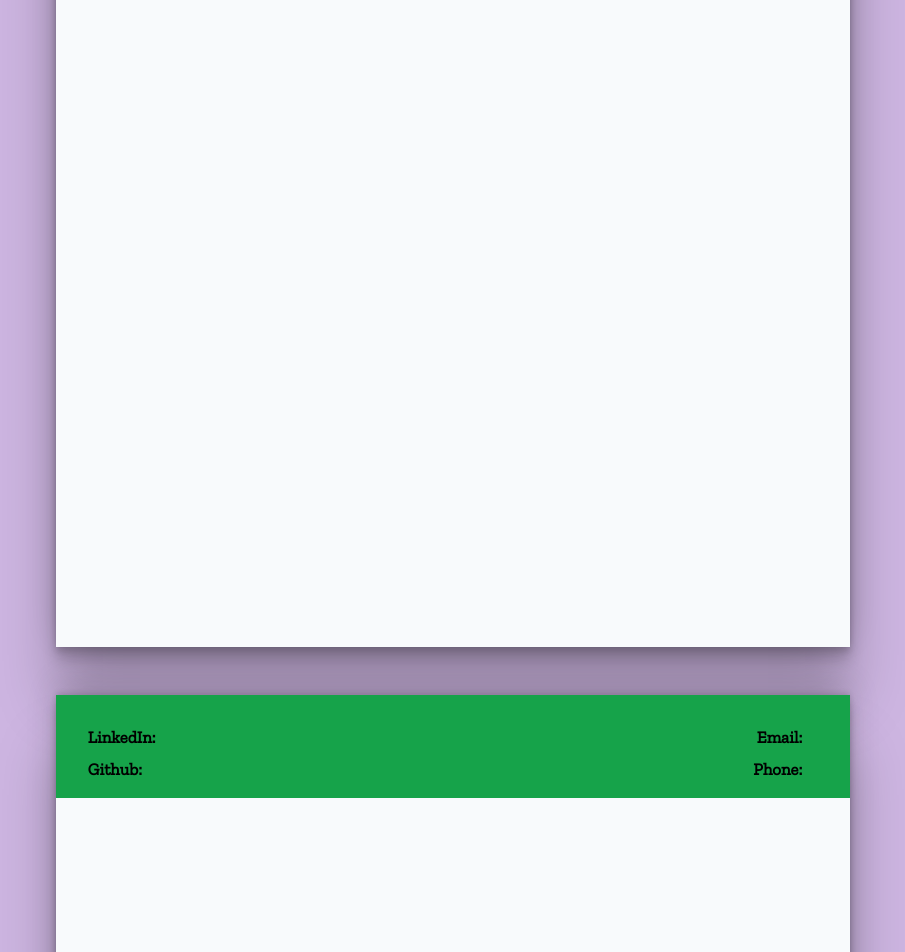
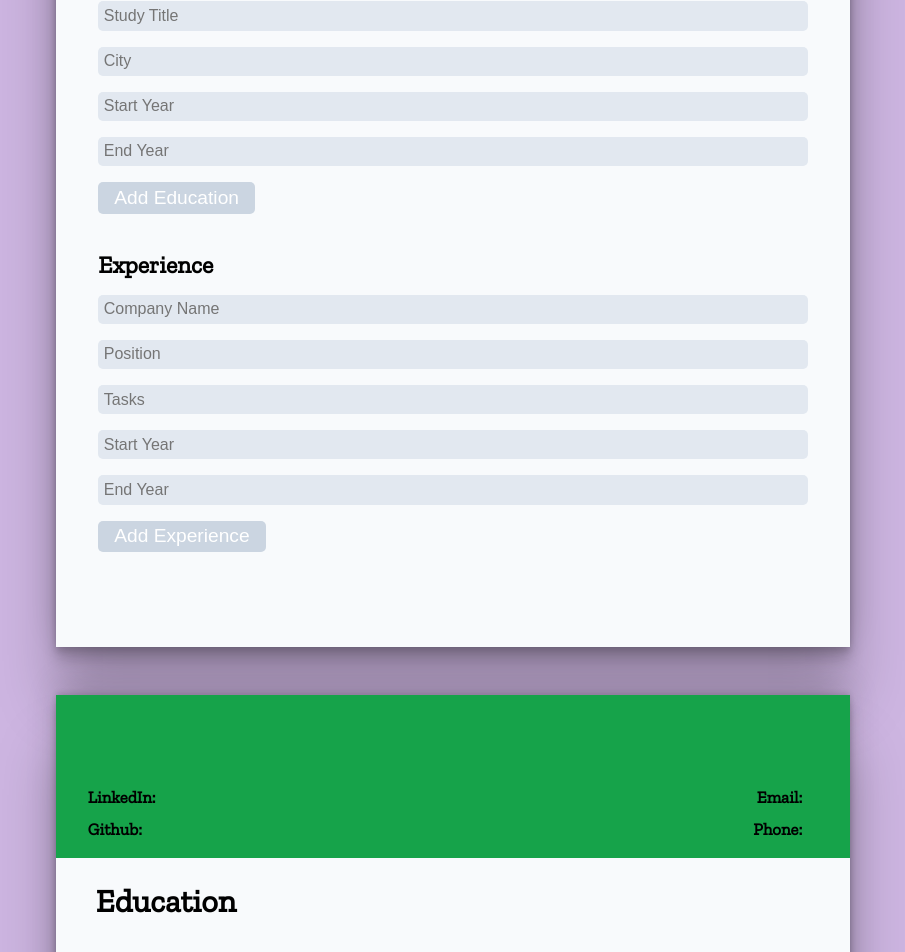
Before and after one commit to Nudd3/cv-project-hooks, a React (Vite) app: page / in a window 1280 px wide. Shown: the part 540-1492 px from the top of the page, without its empty margins (187-1092 px from the left). Built offline with nearby package versions, Linux system fonts and the light colour scheme.

Commit message:
worked on educational and educationalRender to work

```diff
--- a/package.json
+++ b/package.json
@@ -11,7 +11,8 @@
   "dependencies": {
     "react": "^18.2.0",
     "react-dom": "^18.2.0",
-    "sass": "^1.57.1"
+    "sass": "^1.57.1",
+    "uniqid": "^5.4.0"
   },
   "devDependencies": {
     "@types/react": "^18.0.26",
--- a/src/App.jsx
+++ b/src/App.jsx
@@ -2,6 +2,9 @@ import { useState } from 'react';
 
 import General from './components/General';
 import GeneralRender from './components/GeneralRender';
+import Educational from './components/Educational';
+import EducationalRender from './components/EducationalRender';
+import Experience from './components/Experience';
 import './App.scss';
 
 const App = () => {
@@ -24,18 +27,31 @@ const App = () => {
     }));
   };
 
+  const educationHandler = (newEducation) => {
+    console.log(typeof educational)
+    setEducational(educational => [...educational, newEducation]);
+    console.log(typeof educational)
+  };
+
+  const deleteEducationHandler = id => {
+    const newEducations = educational.filter(ed => ed.id !== id);
+    setEducational(newEducations);
+  }
   //const handleEducationalChanage
 
   return (
     <div className='App'>
       <div className='app-container'>
         <div className='cv-form-container'>
-          <General generalHandler={generalHandler} general={general} />
+          <General generalHandler={generalHandler} /*general={general}*/General/>
+          <Educational educationHandler={educationHandler}/>
+          <Experience />
         </div>
       </div>
       <div className='app-container'>
         <div className='paper-preview'>
           <GeneralRender general={general} />
+          <EducationalRender educational={educational} deleteEducationHandler={deleteEducationHandler} />
         </div>
       </div>
     </div>
--- /dev/null
+++ b/src/components/Educational.jsx
@@ -0,0 +1,84 @@
+import React, { useState } from 'react';
+import '../styles/educational.scss';
+import uniqid from 'uniqid';
+
+const Educational = props => {
+
+  const [education, setEducation] = useState({
+    schoolName: '',
+    studyTitle: '',
+    city: '',
+    startYear: '',
+    endYear: '',
+  });
+
+  const handleChange = (e) => {
+    const target = e.target;
+    const name = target.name;
+    setEducation(education => ({...education, [name]: target.value}));
+  }
+
+  const onSubmitEducation = (e) => {
+    e.preventDefault();
+
+    props.educationHandler({...education, id: uniqid() });
+    console.log(education);
+
+  }
+
+  return (
+    <form className='educational-form' onSubmit={onSubmitEducation}>
+          <h1 className='section-title'>Education</h1>
+          <input
+            className='form-input'
+            type='text'
+            name='schoolName'
+            id='schoolName'
+            // value={schoolName}
+            onChange={handleChange}
+            placeholder='School Name'
+          />
+          <input
+            className='form-input'
+            type='text'
+            name='studyTitle'
+            id='studyTitle'
+            // value={studyTitle}
+            onChange={handleChange}
+            placeholder='Study Title'
+          />
+
+          <input
+            className='form-input'
+            type='text'
+            name='city'
+            id='city'
+            // value={city}
+            onChange={handleChange}
+            placeholder='City'
+          />
+
+          <input
+            className='form-input'
+            type='number'
+            name='startYear'
+            id='startYear'
+            // value={startYear}
+            onChange={handleChange}
+            placeholder='Start Year'
+          />
+          <input
+            className='form-input'
+            type='number'
+            name='endYear'
+            id='endYear'
+            // value={endYear}
+            onChange={handleChange}
+            placeholder='End Year'
+          />
+          <button className='add-btn' type='submit'>Add Education</button>
+        </form>
+  )
+}
+
+export default Educational;
--- /dev/null
+++ b/src/components/EducationalRender.jsx
@@ -0,0 +1,41 @@
+import React from 'react';
+
+const EducationalRender = props => {
+
+
+  return (
+    <div className='educational-preview'>
+        <div className='container'>
+          <h1 className='preview-title'>Education</h1>
+
+          {props.educational.map((education) => {
+            return (
+              <div key={education.id} className='education-container delete-btn-div'>
+                <div className='education-upper'>
+                  <div className='title-container'>
+                    <h1 className='school-name'>{education.schoolName}</h1>
+                    <button oncl
+                      className='visible'
+                      onClick={() => props.deleteEducationHandler(education.id)}
+                    >
+                      Delete
+                    </button>
+                  </div>
+                  <h1>{education.city}</h1>
+                </div>
+                <div className='education-lower'>
+                  <h1>{education.studyTitle}</h1>
+                  <h1>
+                    {education.startYear} - {education.endYear}
+                  </h1>
+                </div>
+              </div>
+            );
+          })}
+        </div>
+      </div>
+  )
+
+}
+
+export default EducationalRender;
--- /dev/null
+++ b/src/components/Experience.jsx
@@ -0,0 +1,72 @@
+import React from 'react';
+import '../styles/experience.scss'
+const Experience = props => {
+
+  const onSubmitExperience = (e) => {
+
+    e.preventDefault();
+
+    for(let i = 0; i < e.target.length; i++){
+      console.log(e.target[i].value);
+    }
+  }
+
+  return (
+    <form className='experience-form' onSubmit={onSubmitExperience}>
+          <h1 className='section-title'>Experience</h1>
+          <input
+            className='form-input'
+            type='text'
+            // value={companyName}
+            id='companyName'
+            name='companyName'
+            // onChange={this.handleChange}
+            placeholder='Company Name'
+          />
+
+          <input
+            className='form-input'
+            type='text'
+            // value={position}
+            id='position'
+            name='position'
+            // onChange={this.handleChange}
+            placeholder='Position'
+          />
+
+          <input
+            className='form-input'
+            type='text'
+            // value={tasks}
+            id='tasks'
+            name='tasks'
+            // onChange={this.handleChange}
+            placeholder='Tasks'
+          />
+          <input
+            className='form-input'
+            type='number'
+            // value={startYear}
+            id='startYear'
+            name='startYear'
+            // onChange={this.handleChange}
+            placeholder='Start Year'
+          />
+
+          <input
+            className='form-input'
+            type='number'
+            // value={endYear}
+            id='endYear'
+            name='endYear'
+            // onChange={this.handleChange}
+            placeholder='End Year'
+          />
+          <button className='add-btn' type='submit'>
+            Add Experience
+          </button>
+        </form>
+  )
+}
+
+export default Experience;
--- a/src/components/General.jsx
+++ b/src/components/General.jsx
@@ -1,5 +1,6 @@
 import React from 'react';
 import '../styles/general.scss';
+
 const General = (props) => {
 
   const handleChange = (e) => {
@@ -19,7 +20,7 @@ const General = (props) => {
           name='firstName'
           type='text'
           id='firstName'
-          value={props.general.firstName}
+          // value={props.general.firstName}
           onChange={handleChange}
           placeholder='First Name'
         />
--- /dev/null
+++ b/src/styles/educational.scss
@@ -0,0 +1,102 @@
+@import './mixins';
+// Form
+.educational-form {
+  @include form-basics;
+
+  .form-input {
+    @include form-input;
+  }
+
+  .add-btn {
+    @include add-btn;
+  }
+}
+
+.section-title {
+  font-size: 1.5rem;
+}
+
+// Preview
+.educational-preview {
+  display: flex;
+  flex-direction: column;
+  justify-content: space-around;
+
+  padding-top: 1.5rem;
+
+  .container {
+    width: 90%;
+    display: flex;
+    flex-direction: column;
+    align-self: center;
+    border-bottom: 2px solid black;
+    padding-bottom: 1rem;
+  }
+
+  .preview-title {
+    font-size: 2rem;
+    padding-bottom: 1rem;
+  }
+
+  .education-container {
+    display: flex;
+    flex-direction: column;
+    gap: 0.5rem;
+
+    &:not(:last-child) {
+      padding-bottom: 1rem;
+    }
+  }
+
+  .education-upper {
+    font-size: 0.8rem;
+    display: flex;
+    justify-content: space-between;
+
+    .school-name {
+      color: #16a34a;
+    }
+  }
+  .education-lower {
+    font-size: 0.6rem;
+    display: flex;
+    justify-content: space-between;
+  }
+}
+
+.delete-btn-div {
+  display: flex;
+}
+
+.title-container {
+  display: flex;
+  gap: 1rem;
+
+  button {
+    background-color: #a32d16;
+    color: #fff;
+    border-radius: 5px;
+    font-size: 1rem;
+    font-weight: 800;
+
+    &:hover {
+      cursor: pointer;
+      background-color: #b9422b;
+      color: #000;
+    }
+    &:active {
+      transform: scale(0.95);
+    }
+  }
+}
+
+.visible {
+  display: none;
+  padding: 5px 10px;
+  border: none;
+  appearance: none;
+}
+
+.delete-btn-div:hover .visible {
+  display: block;
+}
--- /dev/null
+++ b/src/styles/experience.scss
@@ -0,0 +1,103 @@
+@import '../styles/mixins';
+
+// Form
+.experience-form {
+  @include form-basics;
+
+  .form-input {
+    @include form-input;
+  }
+
+  .add-btn {
+    @include add-btn;
+  }
+}
+
+.section-title {
+  font-size: 1.5rem;
+}
+
+// Preview
+.experience-preview {
+  display: flex;
+  flex-direction: column;
+  justify-content: space-around;
+
+  padding-top: 1.5rem;
+
+  .container {
+    width: 90%;
+    display: flex;
+    flex-direction: column;
+    align-self: center;
+    border-bottom: 2px solid black;
+    padding-bottom: 1rem;
+  }
+
+  .preview-title {
+    font-size: 2rem;
+    padding-bottom: 1rem;
+  }
+
+  .experience-container {
+    display: flex;
+    flex-direction: column;
+    gap: 0.5rem;
+
+    &:not(:last-child) {
+      padding-bottom: 1rem;
+    }
+  }
+
+  .experience-upper {
+    font-size: 0.8rem;
+    display: flex;
+    justify-content: space-between;
+
+    .company-name {
+      color: #16a34a;
+    }
+  }
+  .experience-lower {
+    font-size: 0.6rem;
+    display: flex;
+    justify-content: space-between;
+  }
+
+  .delete-btn-div {
+    display: flex;
+  }
+
+  .title-container {
+    display: flex;
+    gap: 1rem;
+
+    button {
+      background-color: #a32d16;
+      color: #fff;
+      border-radius: 5px;
+      font-size: 1rem;
+      font-weight: 800;
+
+      &:hover {
+        cursor: pointer;
+        background-color: #b9422b;
+        color: #000;
+      }
+      &:active {
+        transform: scale(0.95);
+      }
+    }
+  }
+}
+
+.visible {
+  display: none;
+  padding: 5px 10px;
+  border: none;
+  appearance: none;
+}
+
+.delete-btn-div:hover .visible {
+  display: block;
+}
--- a/src/styles/general.scss
+++ b/src/styles/general.scss
@@ -16,6 +16,7 @@
   padding: 1.2rem 0 1.2rem 0;
 
   .name {
+    height: 60px;
     padding-left: 2rem;
     align-self: flex-start;
     font-size: 1.5rem;
```
Also changed, not shown: 1 other file (tests, documents, lock files or other folders).
